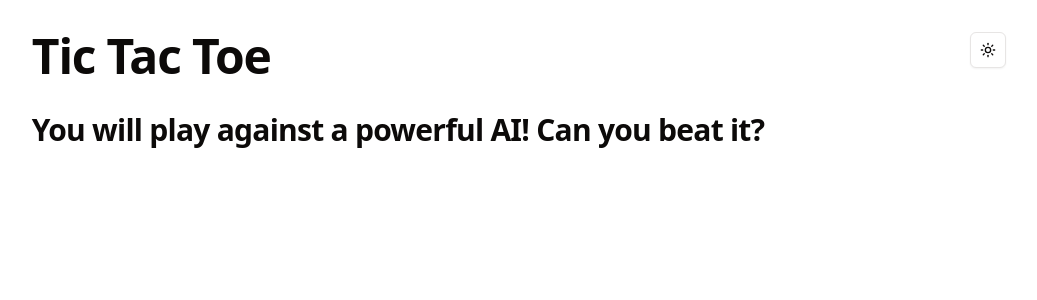
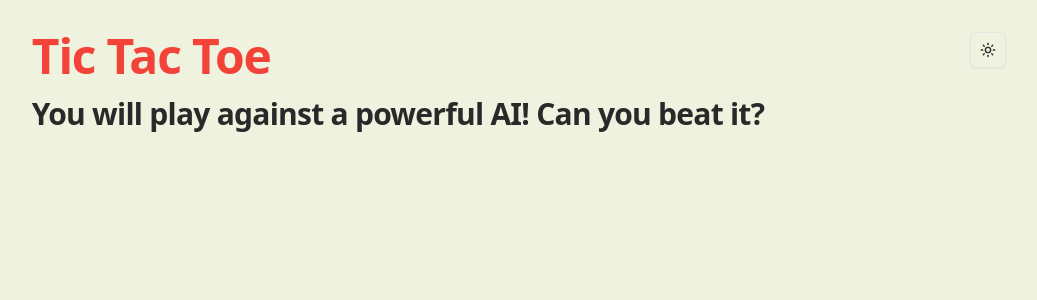
Before and after one commit to gnoya/tic-tac-toe, a React (Vite) app: page / in a window 1280 px wide. Shown: the top 300 px of the page, without its empty margins (242-1279 px from the left). Built offline with nearby package versions, Linux system fonts and the light colour scheme.

Commit message:
Light color scheme

```diff
--- a/src/app.css
+++ b/src/app.css
@@ -4,16 +4,16 @@
 
 @layer base {
   :root {
-    --background: 0 0% 100%;
-    --foreground: 20 14.3% 4.1%;
-    --card: 0 0% 100%;
-    --card-foreground: 20 14.3% 4.1%;
-    --popover: 0 0% 100%;
-    --popover-foreground: 20 14.3% 4.1%;
-    --primary: 24 9.8% 10%;
-    --primary-foreground: 60 9.1% 97.8%;
-    --secondary: 60 4.8% 95.9%;
-    --secondary-foreground: 24 9.8% 10%;
+    --background: 71 45% 91%;
+    --foreground: 330 2% 16%;
+    --card: 71 45% 91%;
+    --card-foreground: 330 2% 16%;
+    --popover: 71 45% 91%;
+    --popover-foreground: 330 2% 16%;
+    --primary: 3 89% 59%;
+    --primary-foreground: 330 2% 16%;
+    --secondary: 171 100% 37%;
+    --secondary-foreground: 330 2% 16%;
     --muted: 60 4.8% 95.9%;
     --muted-foreground: 25 5.3% 44.7%;
     --accent: 60 4.8% 95.9%;
--- a/src/components/ui/typography.tsx
+++ b/src/components/ui/typography.tsx
@@ -6,7 +6,7 @@ import { cn } from '../../lib/utils'
 const typographyVariants = cva('text-foreground', {
   variants: {
     variant: {
-      h1: 'scroll-m-20 text-4xl font-extrabold tracking-tight lg:text-5xl',
+      h1: 'scroll-m-20 text-4xl font-extrabold tracking-tight lg:text-5xl text-primary',
       h2: 'scroll-m-20 text-3xl font-semibold tracking-tight',
       h3: 'scroll-m-20 text-2xl font-semibold tracking-tight',
       h4: 'scroll-m-20 text-xl font-semibold tracking-tight',
--- a/src/pages/play.tsx
+++ b/src/pages/play.tsx
@@ -6,7 +6,7 @@ export function Play() {
   useTitle('Play')
 
   return (
-    <div className="grid h-fit gap-8">
+    <div className="grid h-fit gap-4">
       <Typography variant="h1">Tic Tac Toe</Typography>
       <Typography variant="h2">
         You will play against a powerful AI! Can you beat it?
```
